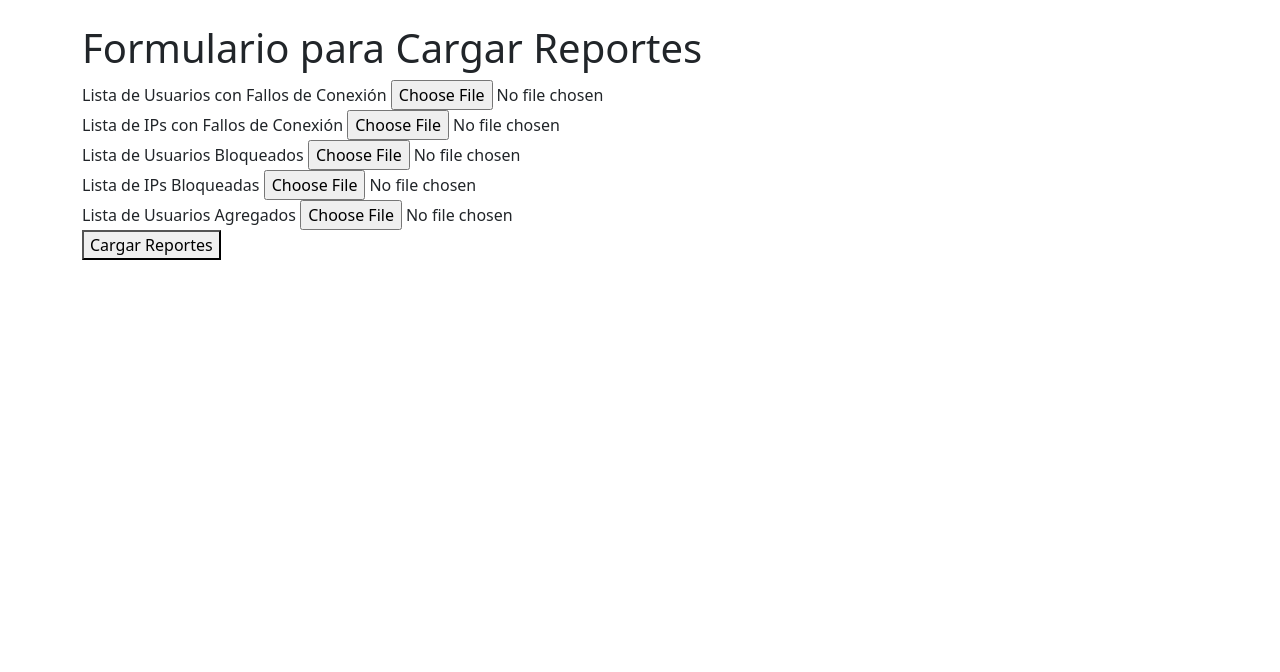
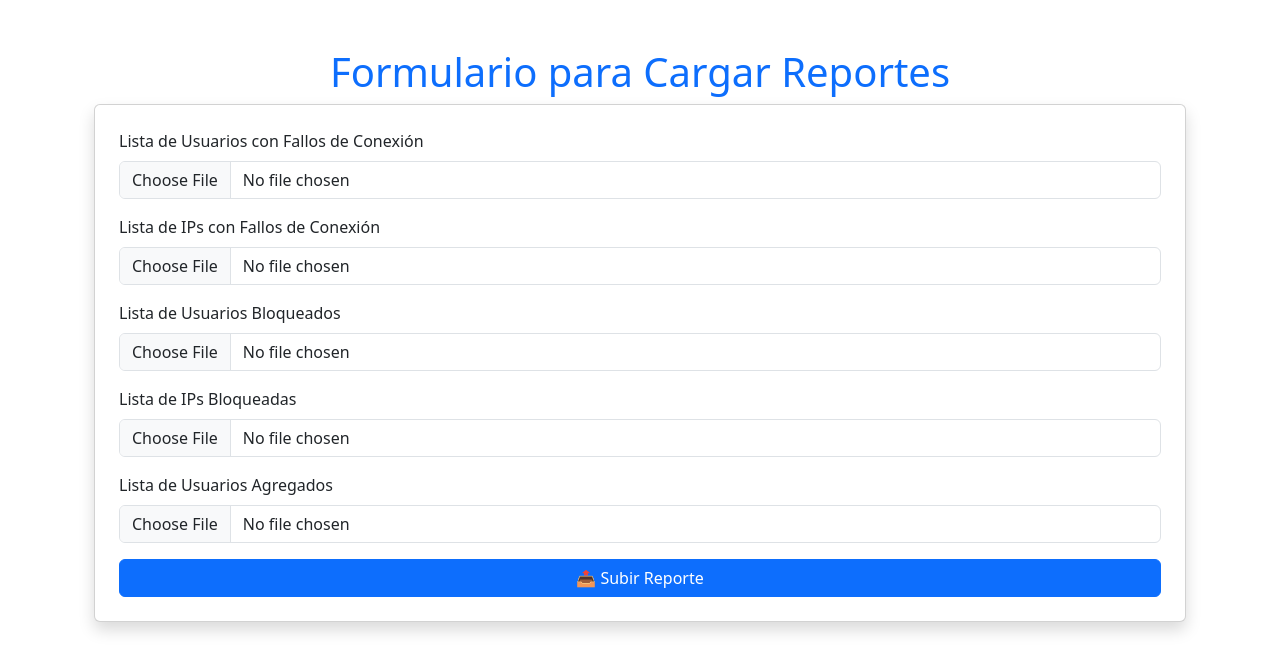
Before and after one commit to SlotyHolly/Form-Monitoreo, a Flask app: page /create_report in a window 1280 px wide. Shown: the part 56-728 px from the top of the page. Run offline with Flask 3, Linux system fonts and the light colour scheme; a user stored in the database is signed in.

Commit message:
Update CSS Form

```diff
--- a/app/templates/create_report.html
+++ b/app/templates/create_report.html
@@ -2,23 +2,48 @@
 
 {% block content %}
 <body>
-    <h1>Formulario para Cargar Reportes</h1>
-    <form method="POST" enctype="multipart/form-data">
-        {{ form.hidden_tag() }}
+    <div class="container mt-5">
+        <h1 class="text-center text-primary">Formulario para Cargar Reportes</h1>
 
-        <label>{{ form.failed_users_csv.label }}</label> {{ form.failed_users_csv() }} <br>
-        <label>{{ form.failed_ips_csv.label }}</label> {{ form.failed_ips_csv() }} <br>
-        <label>{{ form.blocked_users_csv.label }}</label> {{ form.blocked_users_csv() }} <br>
-        <label>{{ form.blocked_ips_csv.label }}</label> {{ form.blocked_ips_csv() }} <br>
-        <label>{{ form.users_added_csv.label }}</label> {{ form.users_added_csv(required=False) }} <br>
+        <div class="card shadow p-4">
+            <form method="POST" enctype="multipart/form-data">
+                {{ form.hidden_tag() }}
 
-        <button type="submit">{{ form.submit.label }}</button>
-    </form>
-    {% for field, errors in form.errors.items() %}
-    <div class="alert alert-danger">
-        <strong>Error en {{ field }}:</strong> {{ errors[0] }}
+                <div class="mb-3">
+                    <label class="form-label">{{ form.failed_users_csv.label }}</label>
+                    {{ form.failed_users_csv(class="form-control") }}
+                </div>
+
+                <div class="mb-3">
+                    <label class="form-label">{{ form.failed_ips_csv.label }}</label>
+                    {{ form.failed_ips_csv(class="form-control") }}
+                </div>
+
+                <div class="mb-3">
+                    <label class="form-label">{{ form.blocked_users_csv.label }}</label>
+                    {{ form.blocked_users_csv(class="form-control") }}
+                </div>
+
+                <div class="mb-3">
+                    <label class="form-label">{{ form.blocked_ips_csv.label }}</label>
+                    {{ form.blocked_ips_csv(class="form-control") }}
+                </div>
+
+                <div class="mb-3">
+                    <label class="form-label">{{ form.users_added_csv.label }}</label>
+                    {{ form.users_added_csv(class="form-control", required=False) }}
+                </div>
+
+                <button type="submit" class="btn btn-primary w-100">📤 Subir Reporte</button>
+            </form>
+
+            {% for field, errors in form.errors.items() %}
+            <div class="alert alert-danger mt-3">
+                <strong>⚠ Error en {{ field }}:</strong> {{ errors[0] }}
+            </div>
+            {% endfor %}
+        </div>
     </div>
-{% endfor %}
 </body>
 </html>
 {% endblock %}
```
Also changed, not shown: app/static/styles.css (+52 -0 lines).
